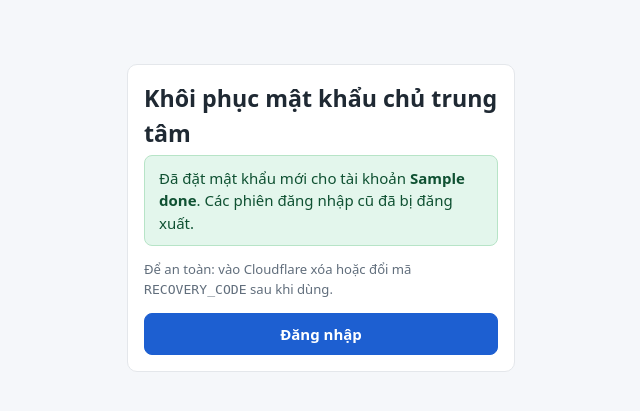
After one commit to Xichlo1234/eduspace-mini, a Node project: template src/views/recover.ejs in a window 1280 px wide. The commit adds this page. Shown: the top 411 px of the page, without its empty margins (319-959 px from the left). Run offline with Node 20 templates, Linux system fonts and the light colour scheme; the template is opened without the code that fills it: most values are stand-ins (such as "Sample title", 1, 10 or a date in 2020); some libraries are stand-ins or nearby versions.

Commit message:
Quên mật khẩu chủ: trang /recover dùng mã khôi phục RECOVERY_CODE (chạy được trên Cloudflare)
Co-Authored-By: Claude Opus 5.5 <noreply@anthropic.com>
Claude-Session: https://claude.ai/code/session_013m1CxHR6ACEgXRYbnaaC1r

```diff
--- a/cf/worker.js
+++ b/cf/worker.js
@@ -24,6 +24,7 @@ export class EduspaceApp extends DurableObject {
   constructor(ctx, env) {
     super(ctx, env);
     ctx.blockConcurrencyWhile(async () => {
+      state.env = env; // RECOVERY_CODE (mã khôi phục mật khẩu chủ) đặt trong Settings → Variables and Secrets
       state.db = initDb(new DoDatabase(ctx.storage), schemaSql);
       try { classes.extendAll(state.db); } catch (e) { console.error('Gia hạn lịch lỗi', e); }
     });
--- a/src/app.js
+++ b/src/app.js
@@ -66,6 +66,7 @@ function createApp(state) {
     if (req.method !== 'POST') return next();
     if (req.is('multipart/form-data')) return next(); // kiểm tra sau khi multer đọc form
     if (!req.user) return next();
+    if (['/login', '/setup', '/recover'].includes(req.path)) return next(); // các trang này tự kiểm tra mã chống giả mạo riêng
     if (req.body._csrf !== req.user.csrf) return next(new AppError('Phiên làm việc đã hết hạn, vui lòng tải lại trang', 403));
     next();
   });
--- a/src/server.js
+++ b/src/server.js
@@ -7,7 +7,7 @@ const backup = require('./services/backup');
 
 const file = path.resolve(process.env.DATA_FILE || path.join(__dirname, '..', 'data', 'app.db'));
 const demo = /demo/i.test(path.basename(file)) || process.env.DEMO === '1';
-const state = { db: openDb(file), demo };
+const state = { db: openDb(file), demo, env: process.env };
 const port = Number(process.env.PORT || 3000);
 
 function daily() {
--- a/src/views/login.ejs
+++ b/src/views/login.ejs
@@ -9,5 +9,5 @@
   <div class="field"><label>Mật khẩu</label><input type="password" name="password" required autocomplete="current-password"></div>
   <button class="btn primary" style="width:100%">Đăng nhập</button>
 </form>
-<p class="hint" style="margin-top:12px">Quên mật khẩu? Liên hệ chủ trung tâm để đặt lại. Chủ trung tâm quên mật khẩu: xem mục "Khôi phục mật khẩu chủ" trong README.</p>
+<p class="hint" style="margin-top:12px">Quên mật khẩu? Nhân viên, giáo viên: nhờ chủ trung tâm đặt lại (Cài đặt → Tài khoản). Chủ trung tâm: <a href="/recover">khôi phục bằng mã khôi phục</a>.</p>
 </div></div></body></html>
--- /dev/null
+++ b/src/views/recover.ejs
@@ -0,0 +1,29 @@
+<!doctype html><html lang="vi"><head><meta charset="utf-8"><meta name="viewport" content="width=device-width, initial-scale=1"><title>Khôi phục mật khẩu</title><link rel="stylesheet" href="/public/css/app.css"></head>
+<body><div class="auth"><div class="card">
+<h1>Khôi phục mật khẩu chủ trung tâm</h1>
+<% if (done) { %>
+  <div class="alert success">Đã đặt mật khẩu mới cho tài khoản <strong><%= done %></strong>. Các phiên đăng nhập cũ đã bị đăng xuất.</div>
+  <p class="hint">Để an toàn: vào Cloudflare xóa hoặc đổi mã <code>RECOVERY_CODE</code> sau khi dùng.</p>
+  <a class="btn primary" href="/login" style="width:100%">Đăng nhập</a>
+<% } else { %>
+  <% if (error) { %><div class="alert error"><%= error %></div><% } %>
+  <% if (enabled) { %>
+  <form method="post" action="/recover" class="stack">
+    <input type="hidden" name="_csrf" value="<%= pcsrf %>">
+    <div class="field"><label>Mã khôi phục</label><input name="code" required autocomplete="off"><span class="hint">Mã bạn đã đặt (biến RECOVERY_CODE).</span></div>
+    <div class="field"><label>Mật khẩu mới</label><input type="password" name="password" required minlength="8" autocomplete="new-password"><span class="hint">Ít nhất 8 ký tự, có chữ và số.</span></div>
+    <div class="field"><label>Nhập lại mật khẩu mới</label><input type="password" name="password2" required minlength="8" autocomplete="new-password"></div>
+    <button class="btn primary" style="width:100%">Đặt mật khẩu mới</button>
+  </form>
+  <% } else { %>
+  <div class="alert info">Chức năng này đang tắt. Bật bằng cách đặt <strong>mã khôi phục</strong> (chỉ chủ tài khoản Cloudflare làm được):</div>
+  <ol class="small">
+    <li>Vào dash.cloudflare.com → <strong>Workers & Pages</strong> → chọn <strong>eduspace-mini</strong> → <strong>Settings</strong> → <strong>Variables and Secrets</strong> → <strong>Add</strong>.</li>
+    <li>Type: <strong>Secret</strong> · Variable name: <code>RECOVERY_CODE</code> · Value: một chuỗi bí mật ≥ 12 ký tự (ví dụ <code>KhoiPhuc-2026-AnhDuong</code>) → <strong>Deploy</strong>.</li>
+    <li>Chờ ~1 phút rồi tải lại trang này, nhập mã vừa đặt và mật khẩu mới.</li>
+  </ol>
+  <p class="hint">Chạy trên máy (không phải Cloudflare): dùng lệnh <code>node scripts/reset-owner-password.js "MatKhauMoi123"</code> trong thư mục ứng dụng.</p>
+  <% } %>
+  <p style="margin-top:12px"><a href="/login">← Quay lại đăng nhập</a></p>
+<% } %>
+</div></div></body></html>
```
Also changed, not shown: CLAUDE.md (+1 -1 lines), docs/HO-SO-DU-AN.md (+4 -2 lines), docs/TRIEN-KHAI-CLOUDFLARE.md (+1 -0 lines), src/routes/auth.js (+30 -0 lines), src/services/users.js (+10 -1 lines), test/http.test.js (+16 -0 lines), README.md.
